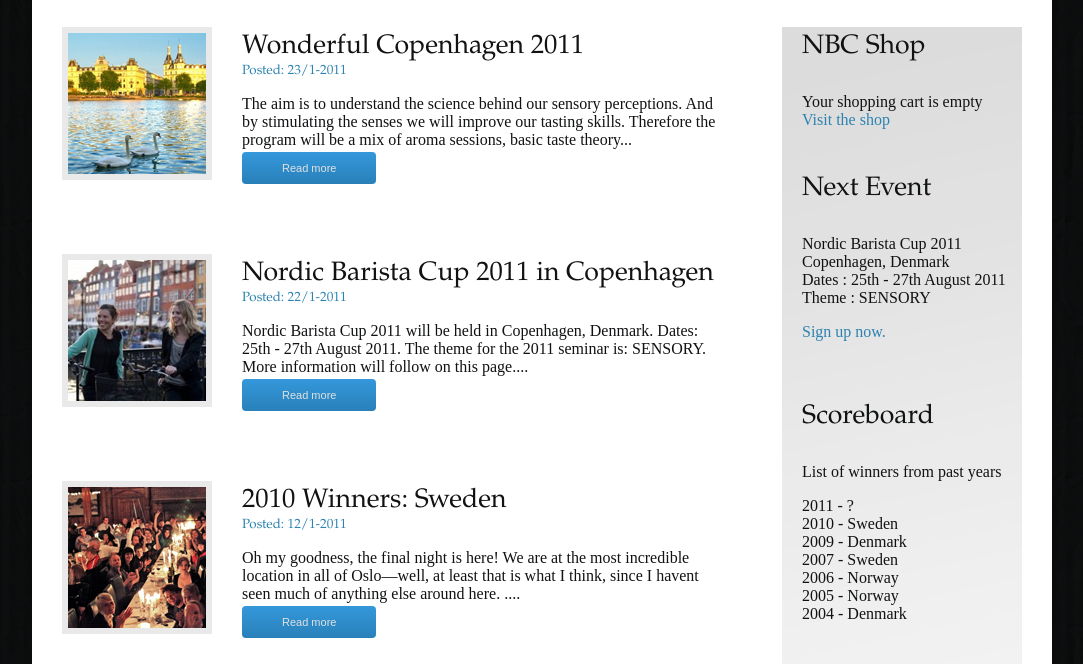
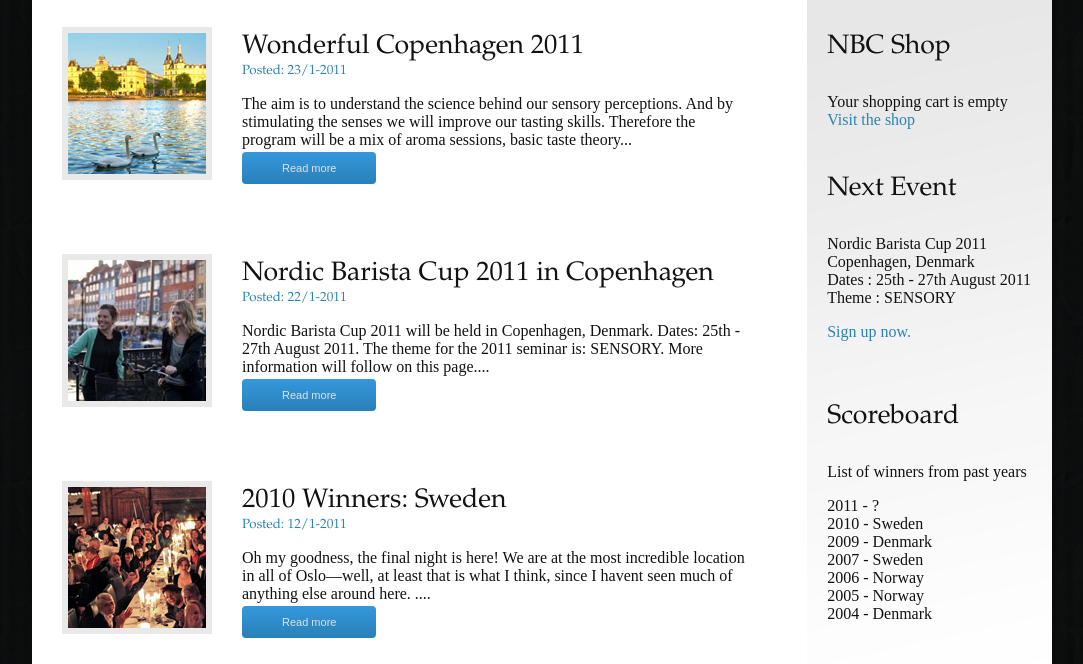
Before and after one commit to satbirkira/HTML24-Assignment, a plain HTML site: page index.html in a window 1280 px wide. Shown: the part 696-1360 px from the top of the page, without its empty margins (98-1181 px from the left). Drawn offline with Linux system fonts and the light colour scheme.

Commit message:
Added mistake powerpoint

```diff
--- a/resources/css/index.css
+++ b/resources/css/index.css
@@ -20,12 +20,16 @@ background-repeat: repeat-x, repeat;
 #middle_content{background-color: #ffffff;}
 #sponsors{background-color: #ffffff;}
 #footer{background-color: #111213}
+#middle_content
+{
 
-#top_content, #middle_content, #sponsors, #footer
+}
+#top_content, #sponsors, #footer
 {
 	padding-left: 30px;
 	padding-right: 30px;
 }
+
 #search_bar
 {
 	border-radius: 10px;
@@ -107,7 +111,7 @@ background-repeat: repeat-x, repeat;
 }
 .blog_left_cell
 {
-	width: 75%;
+	width: 76%;
 }
 #slider_quote
 {
@@ -230,17 +234,18 @@ background-repeat: repeat-x, repeat;
 #blog_posts
 {
 	padding-right: 60px;
+	padding-top: 30px;
+	padding-left: 30px;
 }
 #blog_sidebar
 {
-	background-color: #f3f3f3;
 	background-image: url("./images/sidebar/sidebar-background.png");
 	background-repeat: no-repeat;
 	padding-left: 20px;
+	padding-top: 30px;
 }
 #middle_content
 {
-	padding-top: 30px;
 	padding-bottom: 30px;
 }
 #shop_widget_text, #event_widget_text, #score_widget_text
```
Also changed, not shown: 1 other file.
